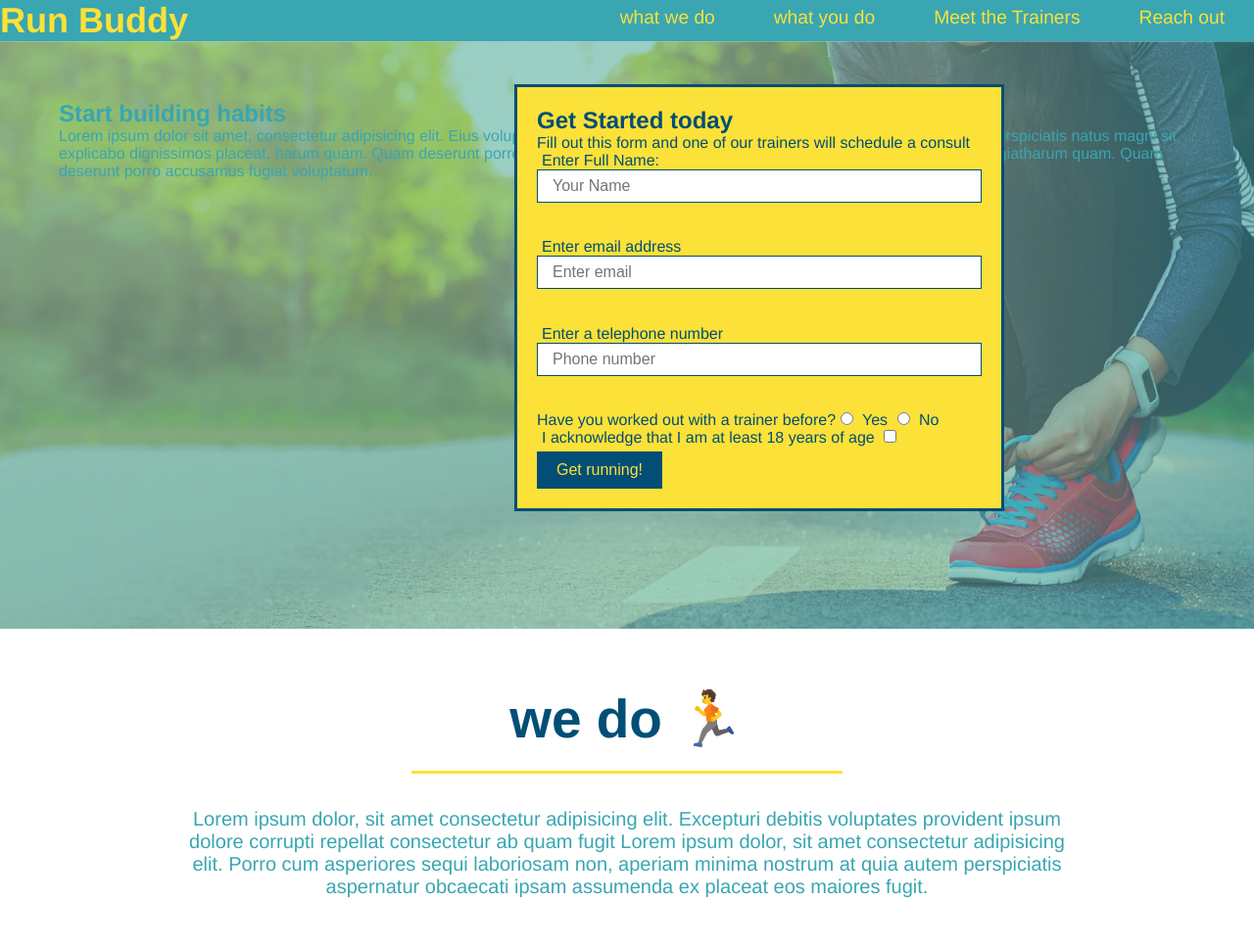
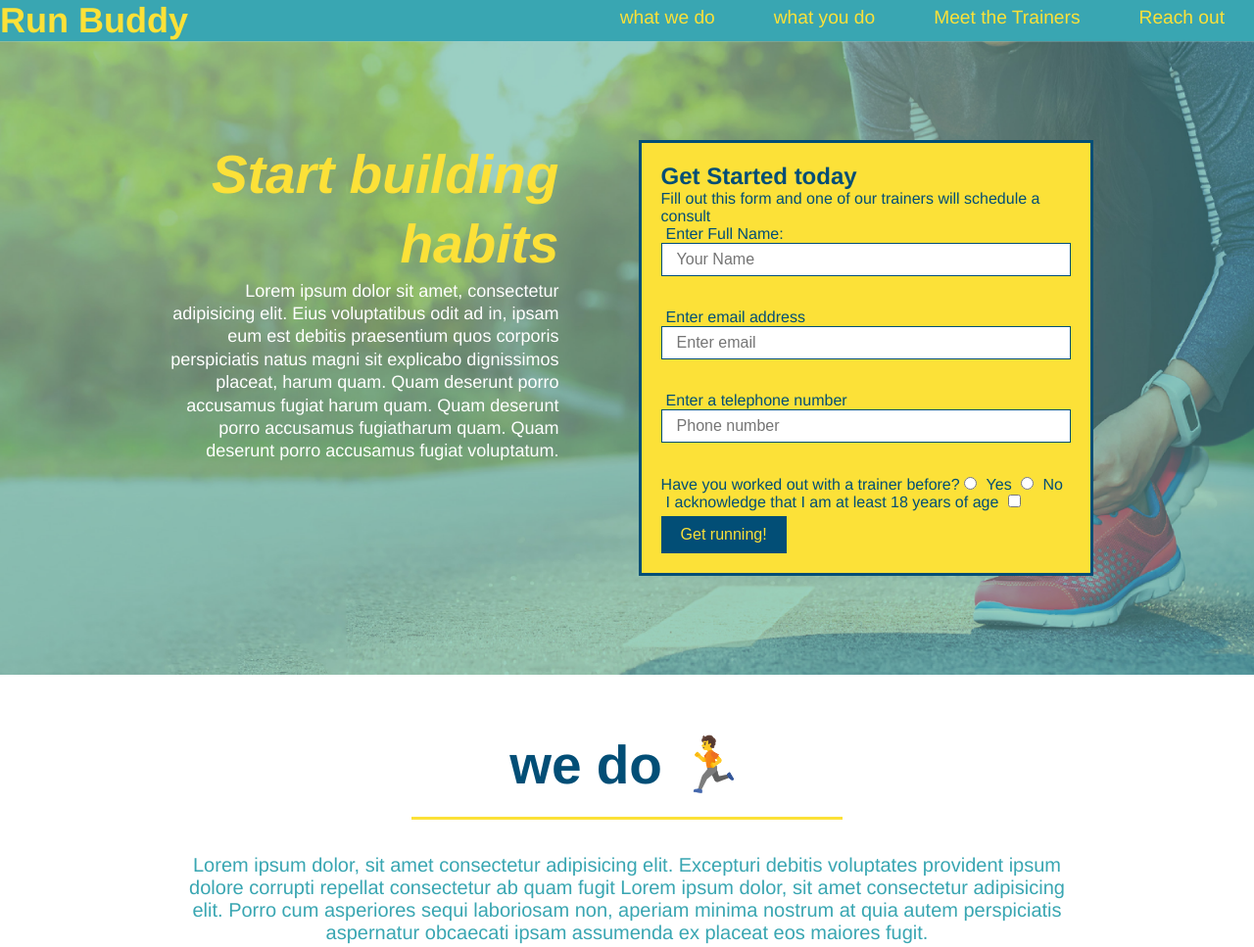
Before and after one commit to Huzaifa-Mohammed/run-buddy, a plain HTML site: page index.html in a window 1280 px wide. Shown: the top 967 px of the page at 98% size. Drawn offline with Linux system fonts and the light colour scheme.

Commit message:
add flexbox to the hero

```diff
--- a/assets/css/style.css
+++ b/assets/css/style.css
@@ -55,17 +55,20 @@ footer {
     background: #fce138;
     width: 100%;
     padding: 40px 35px;
+    display: flex;
+    flex-wrap: wrap;
+    justify-content: space-between;
 }
 
 footer h2 {
-    display: inline;
+    /* display: inline; */
     color: #024e76;
     font-size: 25px;
     margin: 0px;
 }
 
 footer div {
-    float: right;
+    /* float: right; */
     line-height: 135%;
     text-align: right;
 }
@@ -82,23 +85,42 @@ section {
 .hero {
     /* height: 600px; */
     background-image: url("../images/hero-bg.jpg");
-    height: 600px;
+    /* height: 600px; */
     background-size: cover;
     background-position: center;
-    position: relative;
+    /* position: relative; */
+    display: flex;
+    flex-wrap: wrap;
+    justify-content: center;
+}
+
+.hero-cta {
+    width: 35%;
+    text-align: right;
+    margin: 3.5%;
+    color: #fff;
+    font-size: 18px;
+    line-height: 1.3;
+}
+
+.hero-cta h2 {
+    font-style: italic;
+    font-size: 55px;
+    color: #fce138;
 }
 
 .hero-form {
     background-color: #fce138;
     padding: 20px;
-    width: 500px;
+    width: 40%;
+    margin: 3.5%;
     color: #024e76;
     border-style: solid;
     border-width: 3px;
     border-color: #024e76;
-    position: absolute;
-    bottom: 120px;
-    right: 255px;
+    /* position: absolute; */
+    /* bottom: 120px; */
+    /* right: 255px; */
 }
 
 .hero-form h3 {
```
